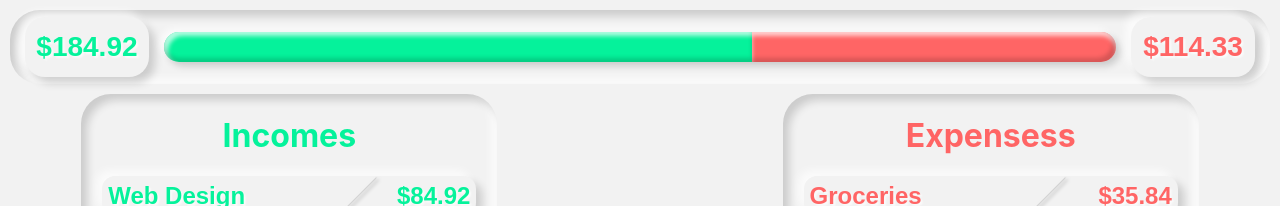
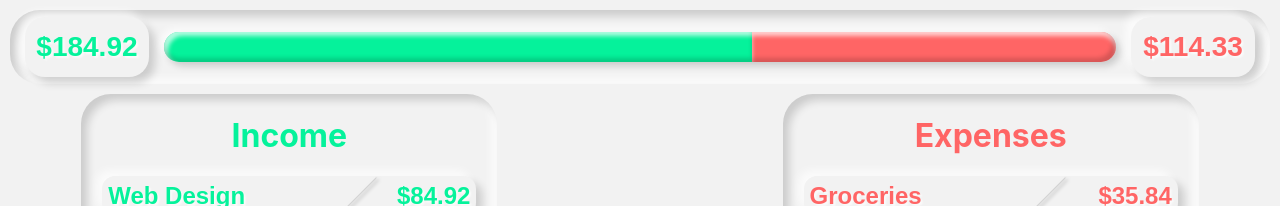
Before and after one commit to Figure-Finance/figure, a React (Create React App) app in the folder frontend/: page / in a window 1280 px wide. Shown: the top 206 px of the page. Built offline with nearby package versions, Linux system fonts and the light colour scheme; no server answers.

Commit message:
[update] BreakdownSummary

```diff
--- a/frontend/src/components/Breakdown/BreakdownSummary/BreakdownSummary.js
+++ b/frontend/src/components/Breakdown/BreakdownSummary/BreakdownSummary.js
@@ -36,7 +36,7 @@ const BreakdownSummary = props => {
 
   const buttons = props.content.map(item => (
     <Button
-      key={item._id}
+      key={item.name}
       onClick={() => props.openDetailModal(item._id)}
       color={props.color}
       size='thin'
@@ -50,7 +50,7 @@ const BreakdownSummary = props => {
   return (
     <div className={classes.BreakdownSummary}>
       <BreakdownSummaryHeading color={props.color}>
-        {`${props.title}s`}
+        {props.title}
       </BreakdownSummaryHeading>
       <div className={props.canAdd ? classes.Buttons : classes.FullButtons}>
         {buttons}
```
